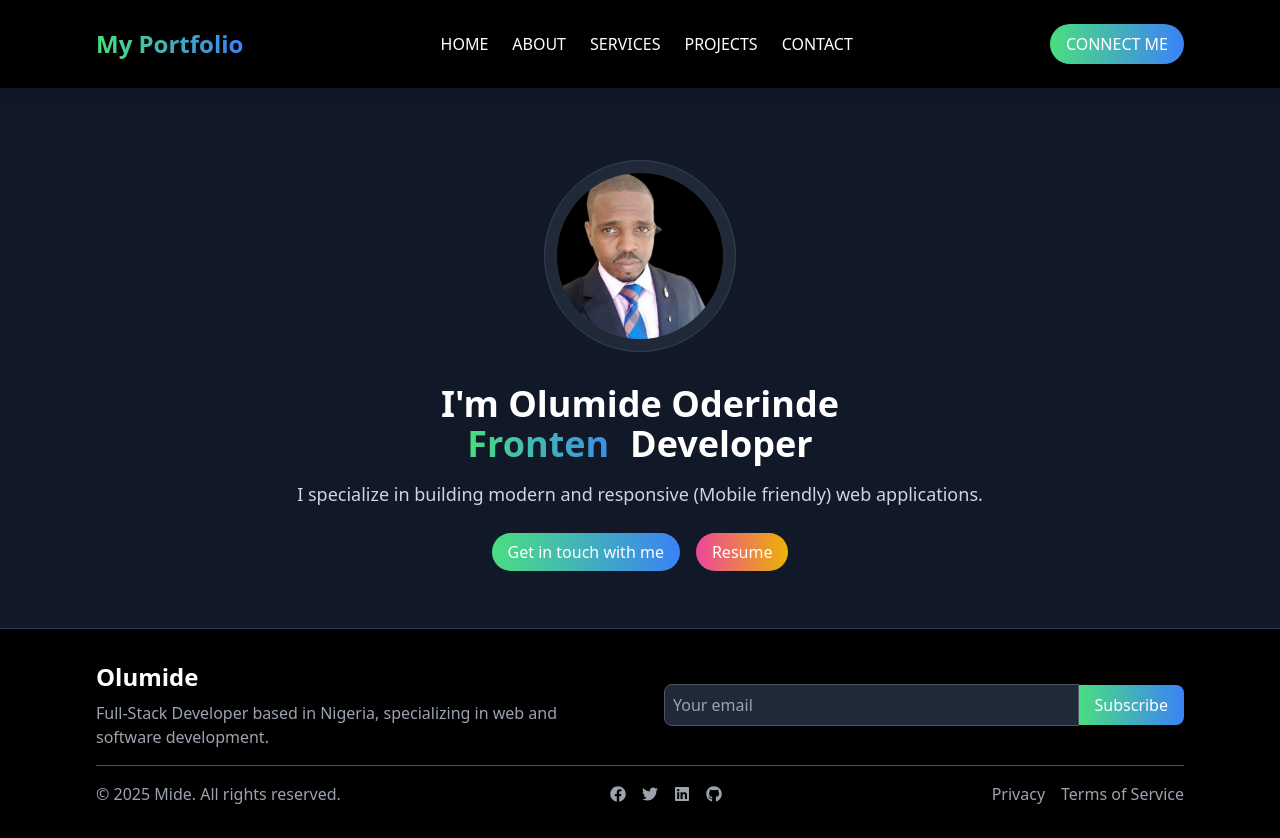
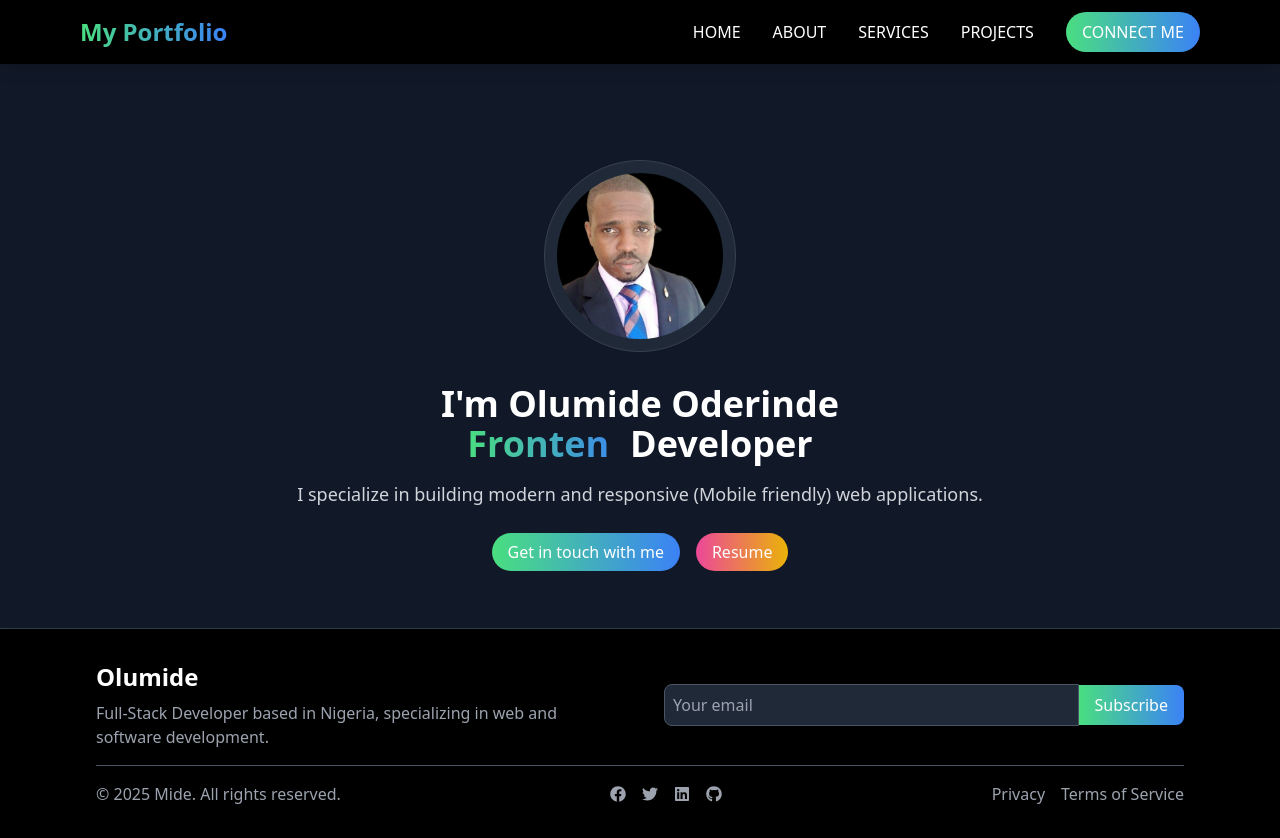
Before and after one commit to o3cloudng/react-portfolio, a React (Vite) app: page / in a window 1280 px wide. Built offline with nearby package versions, Linux system fonts and the light colour scheme.

Commit message:
Updated project page

```diff
--- a/package.json
+++ b/package.json
@@ -15,6 +15,7 @@
     "animate.css-react": "^1.1.0",
     "chart.js": "^4.4.3",
     "framer-motion": "^12.10.5",
+    "lucide-react": "^0.548.0",
     "react": "^18.3.1",
     "react-chartjs-2": "^5.2.0",
     "react-dom": "^18.3.1",
--- a/src/components/Navbar.jsx
+++ b/src/components/Navbar.jsx
@@ -1,35 +1,59 @@
-import React from 'react'
-import PrimaryButton from './Button'
-import menuImage from '../assets/menu.svg'
-import { Link } from 'react-router-dom'
+import React, { useState } from 'react';
+import { Link } from 'react-router-dom';
+import { Menu, X } from 'lucide-react'; // lightweight icons
+import PrimaryButton from './Button';
 
 const Navbar = () => {
+  const [menuOpen, setMenuOpen] = useState(false);
+
   return (
-    <nav className='bg-black fixed w-full z-50 top-0 shadow-lg p-4 text-white px-8 md:px-16 lg:px-24'>
-        <div className='container py-2 flex justify-center md:justify-between items-center'>
-            <div className='text-2xl font-bold'>
-            <Link to="/"><span className='text-transparent bg-clip-text bg-gradient-to-r from-green-400 to-blue-500'>My Portfolio</span></Link>
-              </div>
-            <div className='space-x-6' id='navbar'>
-                <Link to="/">HOME</Link>
-                <Link to="/about">ABOUT</Link>
-                <Link to="/service">SERVICES</Link>
-                <Link to="/project">PROJECTS</Link>
-                <Link to="/contact">CONTACT</Link>
-            </div>
+    <nav className="bg-black fixed w-full z-50 top-0 shadow-lg text-white">
+      <div className="max-w-7xl mx-auto px-6 md:px-12 lg:px-20">
+        <div className="flex justify-between items-center h-16">
+          {/* Logo */}
+          <Link to="/" className="text-2xl font-bold">
+            <span className="text-transparent bg-clip-text bg-gradient-to-r from-green-400 to-blue-500">
+              My Portfolio
+            </span>
+          </Link>
 
+          {/* Desktop Menu */}
+          <div className="hidden md:flex items-center space-x-8">
+            <Link to="/" className="hover:text-green-400">HOME</Link>
+            <Link to="/about" className="hover:text-green-400">ABOUT</Link>
+            <Link to="/service" className="hover:text-green-400">SERVICES</Link>
+            <Link to="/project" className="hover:text-green-400">PROJECTS</Link>
             <PrimaryButton to="/contact">CONNECT ME</PrimaryButton>
-            <span id='menu'><img src={menuImage} /></span>
+          </div>
+
+          {/* Mobile Menu Icon */}
+          <div className="md:hidden flex items-center">
+            <button
+              onClick={() => setMenuOpen(!menuOpen)}
+              className="focus:outline-none text-white"
+            >
+              {menuOpen ? <X size={28} /> : <Menu size={28} />}
+            </button>
+          </div>
         </div>
-        <div id='mobile'>
-            <Link className='link' to="/">HOME</Link> -
-            <Link className='link' to="/about">ABOUT</Link> -
-            <Link className='link' to="/service">SERVICES</Link> -
-            <Link className='link' to="/project">PROJECTS</Link> -
-            <Link className='link' to="/contact">CONTACT</Link>
+      </div>
+
+      {/* Mobile Dropdown Menu */}
+      <div
+        className={`md:hidden bg-black transition-all duration-300 ease-in-out ${
+          menuOpen ? 'max-h-96 opacity-100' : 'max-h-0 opacity-0 overflow-hidden'
+        }`}
+      >
+        <div className="flex flex-col items-center space-y-4 py-6">
+          <Link to="/" onClick={() => setMenuOpen(false)} className="hover:text-green-400">HOME</Link>
+          <Link to="/about" onClick={() => setMenuOpen(false)} className="hover:text-green-400">ABOUT</Link>
+          <Link to="/service" onClick={() => setMenuOpen(false)} className="hover:text-green-400">SERVICES</Link>
+          <Link to="/project" onClick={() => setMenuOpen(false)} className="hover:text-green-400">PROJECTS</Link>
+          <PrimaryButton to="/contact">CONNECT ME</PrimaryButton>
         </div>
+      </div>
     </nav>
-  )
-}
+  );
+};
 
-export default Navbar
+export default Navbar;
```
Also changed, not shown: 1 other file (tests, documents, lock files or other folders).
